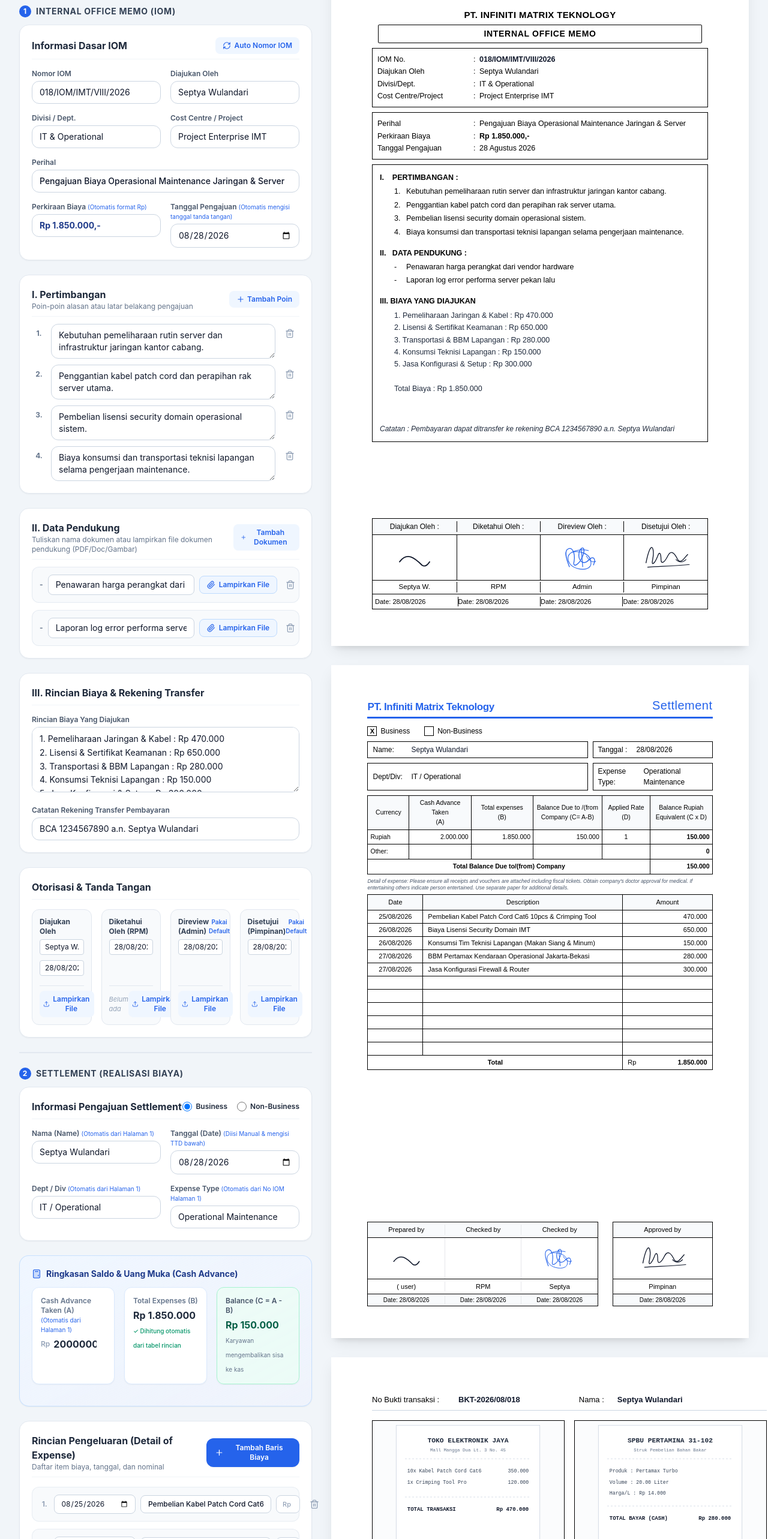
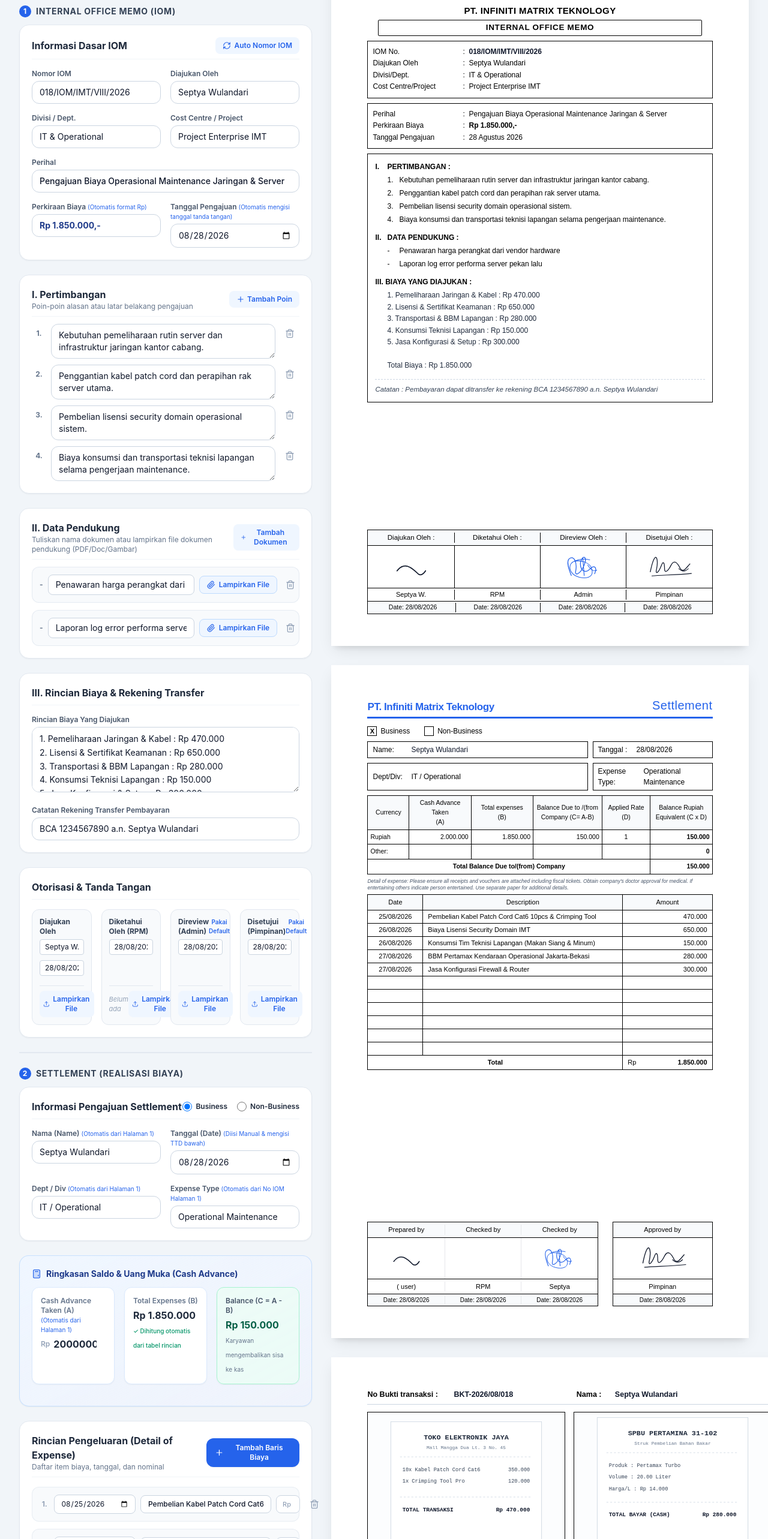
Before and after one commit to fahmialfatah99-cmd/imt-document-generator, a React (Vite) app: page / in a window 1280 px wide. Shown: the part 234-2800 px from the top of the page at 60% size. Built offline with nearby package versions, Linux system fonts and the light colour scheme.

Commit message:
feat: auto-sync biaya yang diajukan with perkiraan biaya and optimize compact neat layout for all pages

```diff
--- a/src/components/DocumentPreview/PageEvidence.jsx
+++ b/src/components/DocumentPreview/PageEvidence.jsx
@@ -23,24 +23,24 @@
   }
 
   return (
-    <div className="w-full flex flex-col items-center gap-8">
+    <div className="w-full flex flex-col items-center gap-6">
       {pages.map((pageSlots, pageIdx) => (
         <div
           key={pageIdx}
-          className="a4-page print-page-break bg-white text-black text-[13px] flex flex-col justify-between select-none relative box-border"
-          style={{ minHeight: '297mm', padding: '16mm 18mm' }}
+          className="a4-page print-page-break bg-white text-black text-[12.5px] flex flex-col justify-between select-none relative box-border"
+          style={{ minHeight: '297mm', padding: '14mm 16mm' }}
         >
           <div>
             {/* Header Details */}
-            <div className="grid grid-cols-2 gap-8 mb-4 text-[13px] font-medium border-b border-slate-300 pb-2">
+            <div className="grid grid-cols-2 gap-6 mb-3 text-[12.5px] font-medium border-b border-slate-300 pb-1.5">
               <div className="flex items-center">
-                <span className="w-36">No Bukti transaksi :</span>
-                <span className="font-semibold text-slate-900">{noBuktiTransaksi || '-'}</span>
+                <span className="w-36 font-semibold">No Bukti transaksi :</span>
+                <span className="font-bold text-slate-900">{noBuktiTransaksi || '-'}</span>
               </div>
               <div className="flex items-center justify-between">
                 <div className="flex items-center">
-                  <span className="w-16">Nama :</span>
-                  <span className="font-semibold text-slate-900">{nama || '-'}</span>
+                  <span className="w-16 font-semibold">Nama :</span>
+                  <span className="font-bold text-slate-900">{nama || '-'}</span>
                 </div>
                 {pages.length > 1 && (
                   <span className="text-xs bg-slate-100 text-slate-700 px-2.5 py-0.5 rounded border border-slate-300 font-bold">
@@ -51,18 +51,18 @@
             </div>
 
             {/* 2x2 Grid of Evidence Boxes */}
-            <div className="grid grid-cols-2 gap-4">
+            <div className="grid grid-cols-2 gap-3.5">
               {pageSlots.map((item, index) => {
                 const globalIndex = pageIdx * itemsPerPage + index + 1;
                 return (
-                  <div key={index} className="border-[1.5px] border-black flex flex-col justify-between" style={{ height: '360px' }}>
+                  <div key={index} className="border-[1.5px] border-black flex flex-col justify-between" style={{ height: '375px' }}>
                     {/* Image Preview Container */}
-                    <div className="flex-1 flex items-center justify-center p-2 overflow-hidden bg-slate-50/50">
+                    <div className="flex-1 flex items-center justify-center p-2 overflow-hidden bg-slate-50/40">
                       {item.image ? (
                         <img
                           src={item.image}
                           alt={`Bukti ${globalIndex}`}
-                          className="max-h-[300px] max-w-full object-contain shadow-sm"
+                          className="max-h-[315px] max-w-full object-contain shadow-sm"
                         />
                       ) : (
                         <div className="text-slate-300 flex flex-col items-center justify-center text-xs">
@@ -74,8 +74,8 @@
                     </div>
 
                     {/* Description Bar */}
-                    <div className="border-t-[1.5px] border-black px-2 py-1 text-[11.5px] bg-white flex items-start min-h-[28px]">
-                      <span className="font-medium shrink-0 mr-1">Description :</span>
+                    <div className="border-t-[1.5px] border-black px-2.5 py-1 text-[11px] bg-white flex items-start min-h-[28px]">
+                      <span className="font-bold shrink-0 mr-1.5">Description :</span>
                       <span className="text-slate-800 break-words line-clamp-2">{item.description || ''}</span>
                     </div>
                   </div>
--- a/src/components/DocumentPreview/PageIOM.jsx
+++ b/src/components/DocumentPreview/PageIOM.jsx
@@ -22,20 +22,22 @@
     }
   } = data || {};
 
+  const displayedBiaya = biayaYangDiajukan || (perkiraanBiaya ? `Total Biaya Yang Diajukan : ${perkiraanBiaya}` : '');
+
   return (
-    <div className="a4-page bg-white text-black text-[13px] flex flex-col justify-between select-none relative box-border" style={{ minHeight: '297mm', padding: '16mm 18mm' }}>
-      <div>
+    <div className="a4-page bg-white text-black text-[12.5px] flex flex-col justify-between select-none relative box-border" style={{ minHeight: '297mm', padding: '14mm 16mm' }}>
+      <div className="space-y-2">
         {/* Header */}
-        <div className="text-center mb-2">
+        <div className="text-center mb-1">
           <h1 className="font-bold text-[15px] tracking-wide mb-1">PT. INFINITI MATRIX TEKNOLOGY</h1>
-          <div className="inline-block border-[1.5px] border-black px-12 py-1 rounded-sm w-full max-w-[540px]">
-            <h2 className="font-bold text-[14px] tracking-wider">INTERNAL OFFICE MEMO</h2>
+          <div className="inline-block border-[1.5px] border-black px-12 py-0.5 rounded-sm w-full max-w-[540px]">
+            <h2 className="font-bold text-[13.5px] tracking-wider">INTERNAL OFFICE MEMO</h2>
           </div>
         </div>
 
         {/* Top Info Box */}
-        <div className="border-[1.5px] border-black p-2 mb-2 leading-relaxed text-[12.5px]">
-          <div className="grid grid-cols-[160px_10px_1fr] items-center">
+        <div className="border-[1.5px] border-black p-2 leading-relaxed text-[12px]">
+          <div className="grid grid-cols-[150px_10px_1fr] items-center">
             <span className="font-medium">IOM No.</span>
             <span>:</span>
             <span className="font-semibold text-slate-900">{iomNo || '-'}</span>
@@ -55,8 +57,8 @@
         </div>
 
         {/* Second Info Box */}
-        <div className="border-[1.5px] border-black p-2 mb-2 leading-relaxed text-[12.5px]">
-          <div className="grid grid-cols-[160px_10px_1fr] items-center">
+        <div className="border-[1.5px] border-black p-2 leading-relaxed text-[12px]">
+          <div className="grid grid-cols-[150px_10px_1fr] items-center">
             <span className="font-medium">Perihal</span>
             <span>:</span>
             <span className="font-medium">{perihal || '-'}</span>
@@ -72,12 +74,11 @@
         </div>
 
         {/* Main Content Box */}
-        <div className="border-[1.5px] border-black p-3 text-[12.5px] flex flex-col justify-between" style={{ minHeight: '440px' }}>
+        <div className="border-[1.5px] border-black p-3 text-[12px] space-y-3">
+          {/* Section I */}
           <div>
-            {/* Section I */}
-            <div className="mb-4">
             <div className="font-bold mb-1">I. &nbsp;&nbsp; PERTIMBANGAN :</div>
-              <div className="pl-6 space-y-1">
+            <div className="pl-5 space-y-1">
               {pertimbangan && pertimbangan.length > 0 ? (
                 pertimbangan.map((item, idx) => (
                   <div key={idx} className="flex items-start text-justify">
@@ -86,20 +87,18 @@
                   </div>
                 ))
               ) : (
-                  [1, 2, 3, 4, 5].map((n) => (
-                    <div key={n} className="flex">
-                      <span className="w-5">{n}.</span>
-                      <span></span>
+                <div className="flex">
+                  <span className="w-5">1.</span>
+                  <span>-</span>
                 </div>
-                  ))
               )}
             </div>
           </div>
 
           {/* Section II */}
-            <div className="mb-4">
+          <div>
             <div className="font-bold mb-1">II. &nbsp; DATA PENDUKUNG :</div>
-              <div className="pl-6 space-y-1">
+            <div className="pl-5 space-y-1">
               {dataPendukung && dataPendukung.length > 0 ? (
                 dataPendukung.map((dp, idx) => {
                   const text = typeof dp === 'object' && dp !== null
@@ -113,7 +112,7 @@
                       <span className="flex-1">
                         {text}
                         {hasFile && dp.fileName !== text ? (
-                            <span className="text-[11px] text-slate-600 italic ml-1">
+                          <span className="text-[10.5px] text-slate-600 italic ml-1">
                             (Lampiran: {dp.fileName})
                           </span>
                         ) : null}
@@ -131,25 +130,22 @@
           </div>
 
           {/* Section III */}
-            <div className="mb-2">
-              <div className="font-bold mb-1">III. BIAYA YANG DIAJUKAN</div>
-              {biayaYangDiajukan && (
-                <div className="pl-6 text-slate-800 whitespace-pre-line leading-relaxed">
-                  {biayaYangDiajukan}
-                </div>
-              )}
+          <div>
+            <div className="font-bold mb-1">III. BIAYA YANG DIAJUKAN :</div>
+            <div className="pl-5 text-slate-800 whitespace-pre-line leading-relaxed font-medium">
+              {displayedBiaya || '-'}
             </div>
           </div>
 
           {/* Transfer Note */}
-          <div className="mt-8 pt-2 text-[12px] italic text-slate-800">
+          <div className="pt-2 border-t border-dashed border-slate-300 text-[11.5px] italic text-slate-700">
             Catatan : Pembayaran dapat ditransfer ke rekening {catatanRekening || '........'}
           </div>
         </div>
       </div>
 
       {/* Signature Section at bottom */}
-      <div className="border-[1.5px] border-black mt-2 text-[12px]">
+      <div className="border-[1.5px] border-black mt-3 text-[11.5px]">
         <div className="grid grid-cols-4 divide-x-[1.5px] divide-black border-b-[1.5px] border-black text-center font-medium bg-slate-50 py-1">
           <div>Diajukan Oleh :</div>
           <div>Diketahui Oleh :</div>
@@ -158,38 +154,38 @@
         </div>
 
         {/* Signature visuals row */}
-        <div className="grid grid-cols-4 divide-x-[1.5px] divide-black h-[75px]">
+        <div className="grid grid-cols-4 divide-x-[1.5px] divide-black h-[70px]">
           {/* Diajukan */}
           <div className="flex items-center justify-center p-1">
             {signatures?.diajukan?.sign ? (
-              <img src={signatures.diajukan.sign} alt="Sign" className="max-h-[60px] max-w-[100px] object-contain" />
+              <img src={signatures.diajukan.sign} alt="Sign" className="max-h-[58px] max-w-[95px] object-contain" />
             ) : null}
           </div>
 
           {/* Diketahui (RPM) */}
           <div className="flex items-center justify-center p-1">
             {signatures?.diketahui?.sign ? (
-              <img src={signatures.diketahui.sign} alt="RPM Sign" className="max-h-[60px] max-w-[100px] object-contain" />
+              <img src={signatures.diketahui.sign} alt="RPM Sign" className="max-h-[58px] max-w-[95px] object-contain" />
             ) : null}
           </div>
 
           {/* Direview (Admin) */}
           <div className="flex items-center justify-center p-1">
             {signatures?.direview?.sign ? (
-              <img src={signatures.direview.sign} alt="Admin Sign" className="max-h-[60px] max-w-[100px] object-contain" />
+              <img src={signatures.direview.sign} alt="Admin Sign" className="max-h-[58px] max-w-[95px] object-contain" />
             ) : null}
           </div>
 
           {/* Disetujui (Pimpinan) */}
           <div className="flex items-center justify-center p-1">
             {signatures?.disetujui?.sign ? (
-              <img src={signatures.disetujui.sign} alt="Pimpinan Sign" className="max-h-[60px] max-w-[100px] object-contain" />
+              <img src={signatures.disetujui.sign} alt="Pimpinan Sign" className="max-h-[58px] max-w-[95px] object-contain" />
             ) : null}
           </div>
         </div>
 
         {/* Roles row */}
-        <div className="grid grid-cols-4 divide-x-[1.5px] divide-black border-t-[1px] border-black text-center text-[11.5px] py-0.5">
+        <div className="grid grid-cols-4 divide-x-[1.5px] divide-black border-t-[1px] border-black text-center text-[11px] py-0.5">
           <div className="font-normal">{signatures?.diajukan?.name || '( Pemohon )'}</div>
           <div className="font-normal">RPM</div>
           <div className="font-normal">Admin</div>
@@ -197,11 +193,11 @@
         </div>
 
         {/* Date Row */}
-        <div className="grid grid-cols-4 divide-x-[1.5px] divide-black border-t-[1.5px] border-black text-[11px] px-1 py-1">
-          <div>Date: {signatures?.diajukan?.date || formatDate(tanggalPengajuan, 'short')}</div>
-          <div>Date: {signatures?.diketahui?.date || formatDate(tanggalPengajuan, 'short')}</div>
-          <div>Date: {signatures?.direview?.date || formatDate(tanggalPengajuan, 'short')}</div>
-          <div>Date: {signatures?.disetujui?.date || formatDate(tanggalPengajuan, 'short')}</div>
+        <div className="grid grid-cols-4 divide-x-[1.5px] divide-black border-t-[1.5px] border-black text-[10.5px] px-1 py-0.5 bg-slate-50 text-center">
+          <div>Date: {signatures?.diajukan?.date || formatDate(tanggalPengajuan, 'short') || '-'}</div>
+          <div>Date: {signatures?.diketahui?.date || formatDate(tanggalPengajuan, 'short') || '-'}</div>
+          <div>Date: {signatures?.direview?.date || formatDate(tanggalPengajuan, 'short') || '-'}</div>
+          <div>Date: {signatures?.disetujui?.date || formatDate(tanggalPengajuan, 'short') || '-'}</div>
         </div>
       </div>
     </div>
--- a/src/components/IOMForm.jsx
+++ b/src/components/IOMForm.jsx
@@ -45,12 +45,31 @@
   const handlePerkiraanBiayaChange = (val) => {
     const rawDigits = val.replace(/[^0-9]/g, '');
     if (!rawDigits) {
-      updateField('perkiraanBiaya', '');
+      onChange({
+        ...data,
+        perkiraanBiaya: '',
+        biayaYangDiajukan: ''
+      });
       return;
     }
     const num = parseInt(rawDigits, 10);
     const formatted = `Rp ${new Intl.NumberFormat('id-ID').format(num)},-`;
-    updateField('perkiraanBiaya', formatted);
+
+    // Auto-populate / sync biayaYangDiajukan
+    let newBiayaYangDiajukan = data.biayaYangDiajukan || '';
+    if (!newBiayaYangDiajukan || newBiayaYangDiajukan.startsWith('Total Biaya')) {
+      newBiayaYangDiajukan = `Total Biaya Yang Diajukan : ${formatted}`;
+    } else if (/Total Biaya/i.test(newBiayaYangDiajukan)) {
+      newBiayaYangDiajukan = newBiayaYangDiajukan.replace(/Total Biaya(\s*Yang\s*Diajukan)?\s*:\s*Rp\s*[0-9.,-]+/i, `Total Biaya : ${formatted}`);
+    } else {
+      newBiayaYangDiajukan = `${newBiayaYangDiajukan}\n\nTotal Biaya : ${formatted}`;
+    }
+
+    onChange({
+      ...data,
+      perkiraanBiaya: formatted,
+      biayaYangDiajukan: newBiayaYangDiajukan
+    });
   };
 
   const generateIOMNumber = () => {
```
Lines whose indentation alone changed are shown as unchanged.
